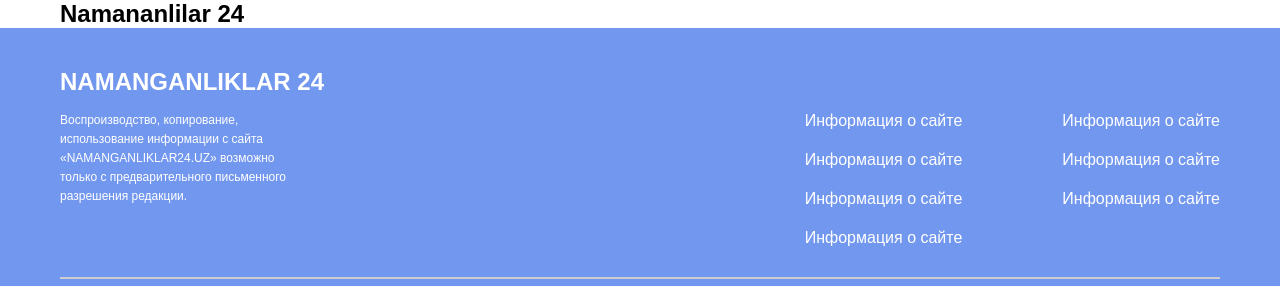
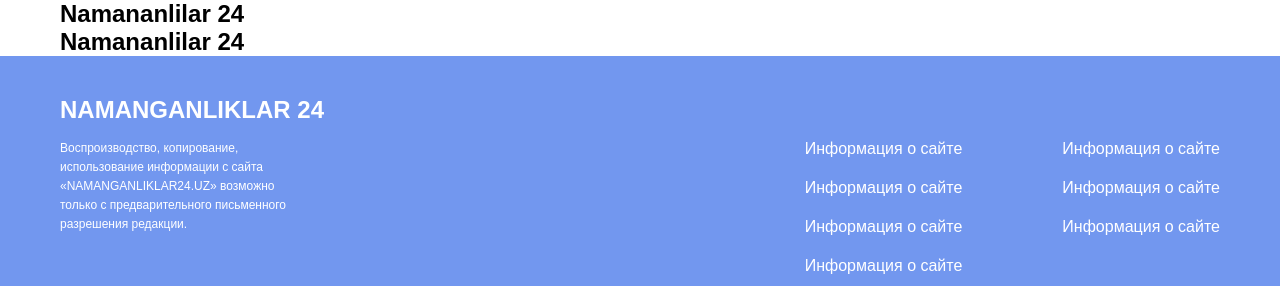
Before and after one commit to Nurillo18/NamanganliklarN52, a plain HTML site: page index.html in a window 1280 px wide. Shown: the top 286 px of the page. Drawn offline with Linux system fonts and the light colour scheme.

Commit message:
Add next section

```diff
--- a/index.html
+++ b/index.html
@@ -14,7 +14,13 @@
                 <h2>Namananlilar 24</h2>
             </div>
         </section>
+        <section>
+            <div class="container">
+                <h2>Namananlilar 24</h2>
+            </div>
+        </section>
     </main>
+
     <footer class="site-footer">
         <div class="container">
             <div class="footer-inner footer">
```
